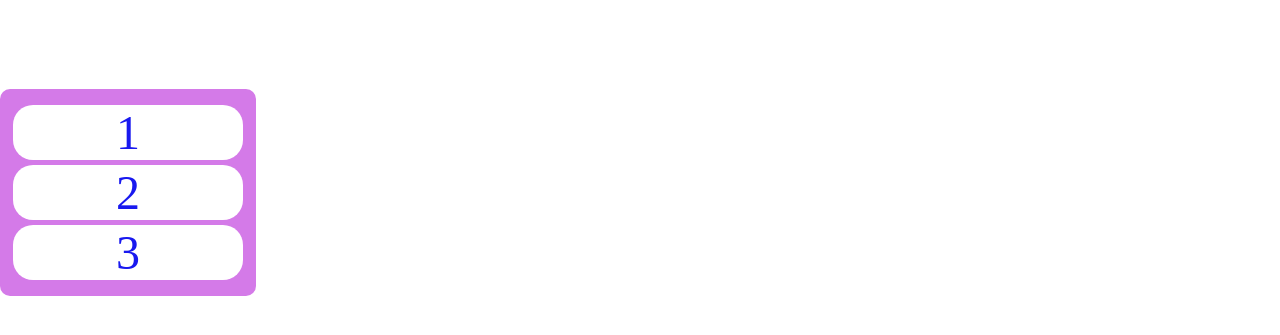
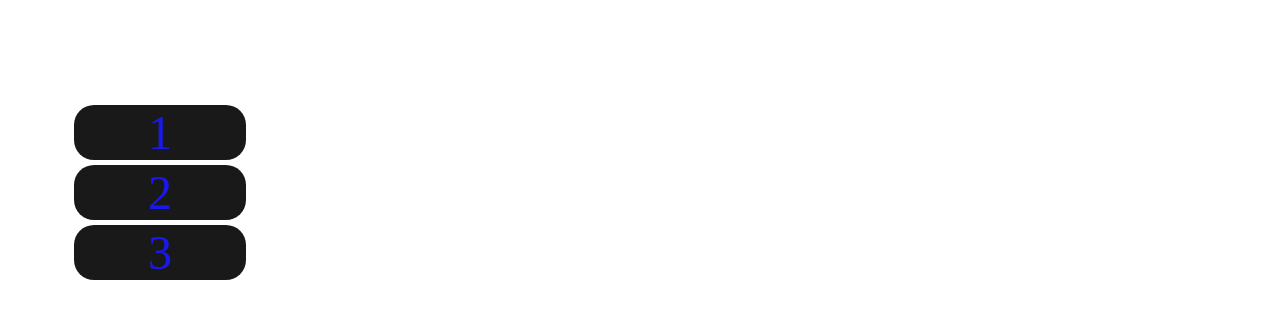
Before and after one commit to BrickRock/Teoria-Color, a plain HTML site: page index.html in a window 1280 px wide. Shown: the part 113-448 px from the top of the page. Drawn offline with Linux system fonts and the light colour scheme.

Commit message:
menu de navegación primera versión

```diff
--- a/css/style.css
+++ b/css/style.css
@@ -43,12 +43,13 @@ body{
 /*Menu de navegación*/
 .menu{
     text-align: center;
-    inline-size: 20%;
-    background-color: #D06CE6;
+    inline-size: 15%;
+
     border-radius: 10px;
     opacity: 0.9;
     position: fixed;
     margin-block-start: 10vh;
+    margin-inline-start: 5%;
     left: 0px;
 }
 
@@ -58,11 +59,13 @@ body{
 }
 
 .boton{
-    background-color: white;
+    background-color: black;
+    color: white;
     inline-size: 90%;
     font-size: 3rem;
     margin: 5px auto;
     border-radius: 20px;
+    list-style: none;
 }
 
 .boton a{
@@ -73,4 +76,5 @@ body{
 
 .boton a:hover{
     background-color: yellowgreen;
+    border-radius: 20px;
 }
```
